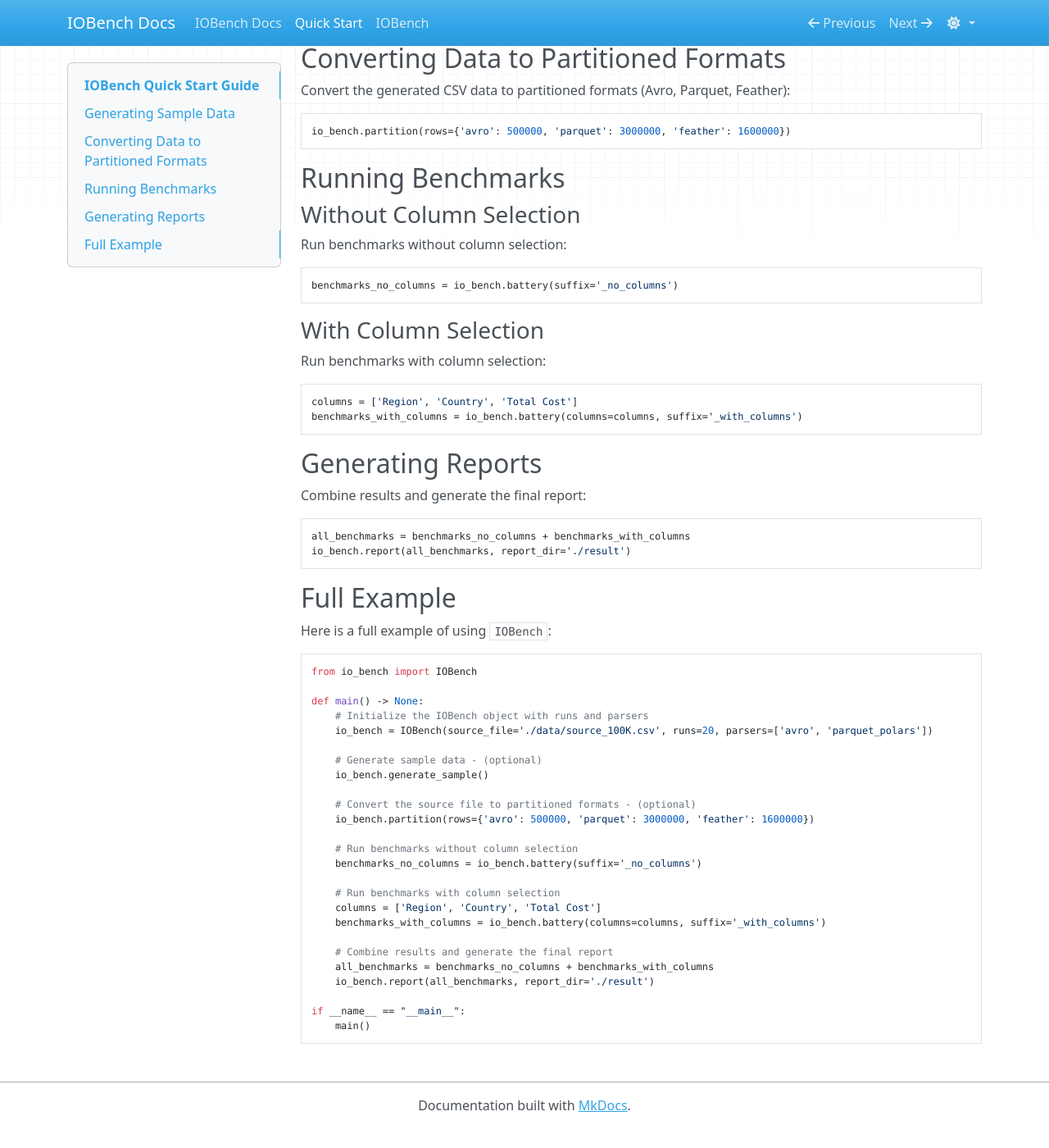
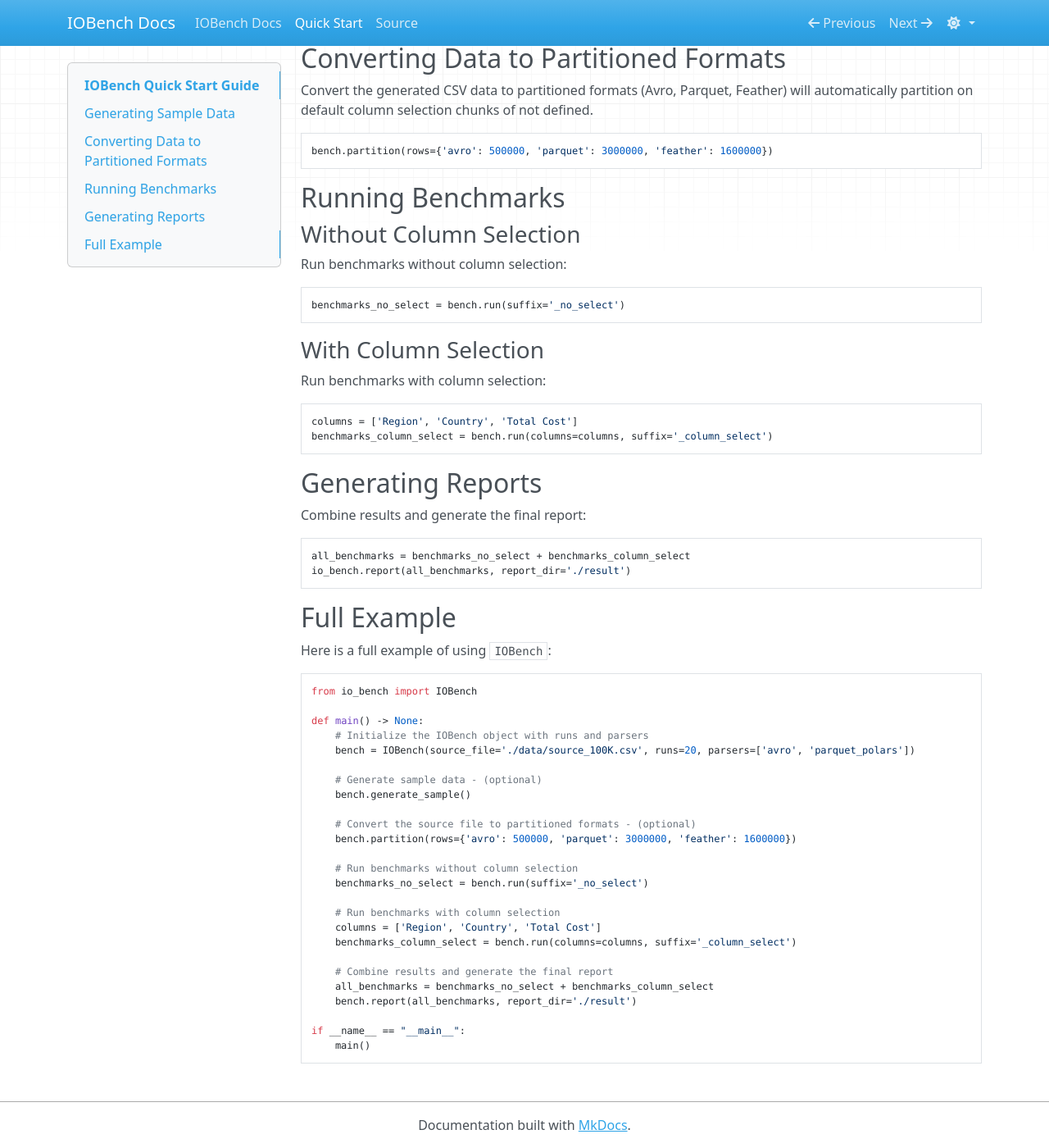
Before and after one commit to aastopher/io_bench, an MkDocs documentation site: the page built from docs/quick_start.md, in a window 1280 px wide and 1400 px high, scrolled down 307 px. Shown: the whole window at 82% size. Built offline with MkDocs 1.6.1, drawn with Linux system fonts in a browser that asks for light colours; nearby versions of some CDN libraries; before the commit the page ends 1683 px from its top, so only the background shows below that; some of the changed text lies outside the part shown.

Commit message:
update docs

````diff
--- a/docs/quick_start.md
+++ b/docs/quick_start.md
@@ -6,15 +6,15 @@ To generate sample data, initialize the `IOBench` object with the path to the so
 ```python
 from io_bench import IOBench
 
-io_bench = IOBench(source_file='./data/source_100K.csv', runs=20, parsers=['avro', 'parquet_polars'])
-io_bench.generate_sample()
+bench = IOBench(source_file='./data/source_100K.csv', runs=20, parsers=['avro', 'parquet_polars', 'parquet_arrow', 'parquet_fast', 'feather', 'feather_arrow'])
+bench.generate_sample()
 ```
 
 ## Converting Data to Partitioned Formats
-Convert the generated CSV data to partitioned formats (Avro, Parquet, Feather):
+Convert the generated CSV data to partitioned formats (Avro, Parquet, Feather) will automatically partition on default column selection chunks of not defined.
 
 ```python
-io_bench.partition(rows={'avro': 500000, 'parquet': 3000000, 'feather': 1600000})
+bench.partition(rows={'avro': 500000, 'parquet': 3000000, 'feather': 1600000})
 ```
 
 ## Running Benchmarks
@@ -22,7 +22,7 @@ io_bench.partition(rows={'avro': 500000, 'parquet': 3000000, 'feather': 1600000}
 Run benchmarks without column selection:
 
 ```python
-benchmarks_no_columns = io_bench.battery(suffix='_no_columns')
+benchmarks_no_select = bench.run(suffix='_no_select')
 ```
 
 ### With Column Selection
@@ -30,14 +30,14 @@ Run benchmarks with column selection:
 
 ```python
 columns = ['Region', 'Country', 'Total Cost']
-benchmarks_with_columns = io_bench.battery(columns=columns, suffix='_with_columns')
+benchmarks_column_select = bench.run(columns=columns, suffix='_column_select')
 ```
 
 ## Generating Reports
 Combine results and generate the final report:
 
 ```python
-all_benchmarks = benchmarks_no_columns + benchmarks_with_columns
+all_benchmarks = benchmarks_no_select + benchmarks_column_select
 io_bench.report(all_benchmarks, report_dir='./result')
 ```
 
@@ -50,24 +50,24 @@ from io_bench import IOBench
 
 def main() -> None:
     # Initialize the IOBench object with runs and parsers
-    io_bench = IOBench(source_file='./data/source_100K.csv', runs=20, parsers=['avro', 'parquet_polars'])
+    bench = IOBench(source_file='./data/source_100K.csv', runs=20, parsers=['avro', 'parquet_polars'])
 
     # Generate sample data - (optional)
-    io_bench.generate_sample()
+    bench.generate_sample()
 
     # Convert the source file to partitioned formats - (optional)
-    io_bench.partition(rows={'avro': 500000, 'parquet': 3000000, 'feather': 1600000})
+    bench.partition(rows={'avro': 500000, 'parquet': 3000000, 'feather': 1600000})
 
     # Run benchmarks without column selection
-    benchmarks_no_columns = io_bench.battery(suffix='_no_columns')
+    benchmarks_no_select = bench.run(suffix='_no_select')
 
     # Run benchmarks with column selection
     columns = ['Region', 'Country', 'Total Cost']
-    benchmarks_with_columns = io_bench.battery(columns=columns, suffix='_with_columns')
+    benchmarks_column_select = bench.run(columns=columns, suffix='_column_select')
 
     # Combine results and generate the final report
-    all_benchmarks = benchmarks_no_columns + benchmarks_with_columns
-    io_bench.report(all_benchmarks, report_dir='./result')
+    all_benchmarks = benchmarks_no_select + benchmarks_column_select
+    bench.report(all_benchmarks, report_dir='./result')
 
 if __name__ == "__main__":
     main()
--- a/mkdocs.yml
+++ b/mkdocs.yml
@@ -10,4 +10,4 @@ plugins:
 nav:
   - IOBench Docs: index.md
   - Quick Start: quick_start.md
-  - IOBench: io_bench.md
+  - Source: source.md
````
Also changed, not shown: README.md (+15 -15 lines), main.py (+12 -12 lines), docs/source.md (renamed from docs/io_bench.md), 1 other file.
